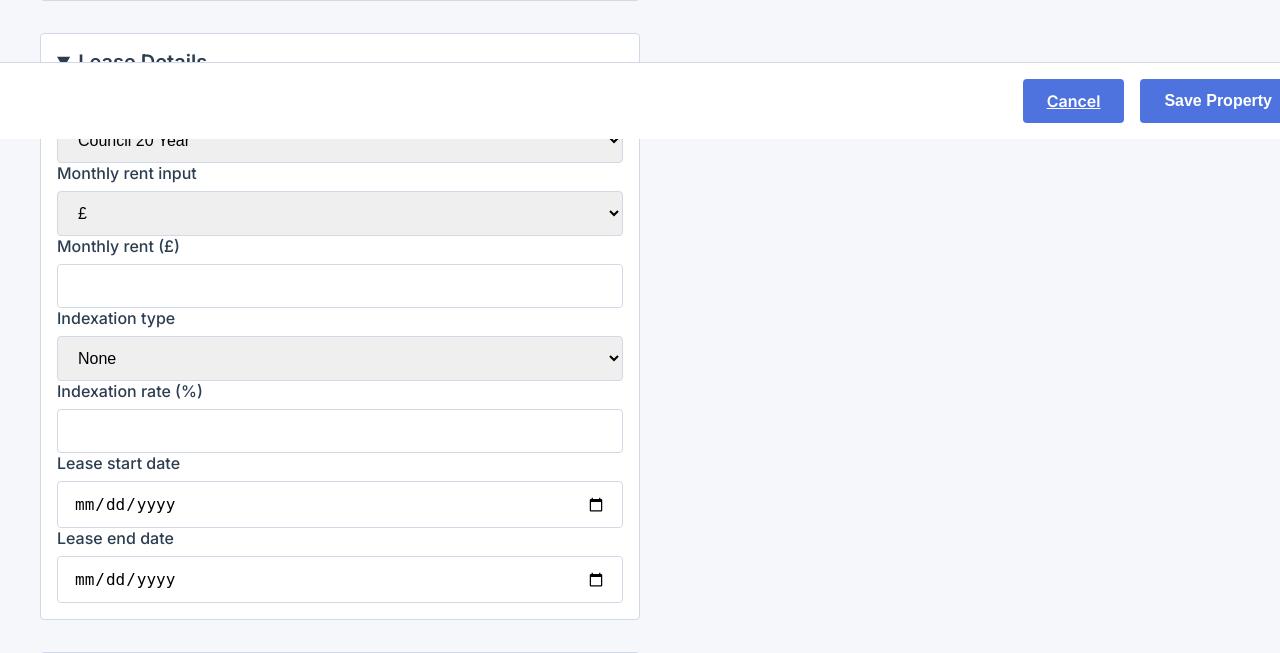
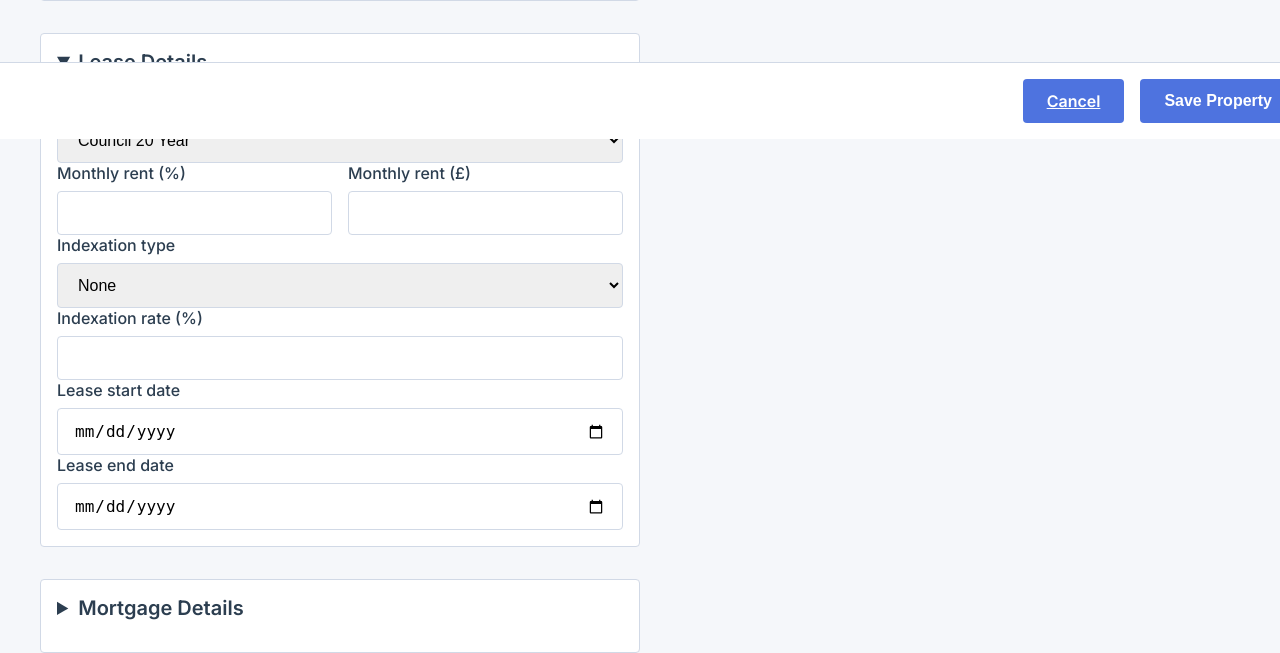
Before and after one commit to will14412/EMPIRE-APP, a FastAPI app: page /properties/add in a window 1280 px wide, after a click on "Lease Details". Shown: the part 661-1314 px from the top of the page. Run offline with FastAPI, Linux system fonts and the light colour scheme.

Commit message:
Refine rent inputs on add property form

```diff
--- a/static/css/styles.css
+++ b/static/css/styles.css
@@ -185,6 +185,15 @@ body {
   flex-direction: column;
 }
 
+.dual-input {
+  display: flex;
+  gap: 1rem;
+}
+
+.dual-input .form-group {
+  flex: 1;
+}
+
 .form-group label {
   margin-bottom: 0.5rem;
   font-weight: 500;
--- a/templates/add_property.html
+++ b/templates/add_property.html
@@ -60,16 +60,17 @@
           <option value="hmo">HMO</option>
         </select>
       </div>
+      <div class="dual-input">
         <div class="form-group">
-        <label for="rent_input_type">Monthly rent input</label>
-        <select id="rent_input_type">
-          <option value="currency">£</option>
-          <option value="percent">%</option>
-        </select>
-      </div>
-      <div class="form-group" id="rent_percent_group" style="display: none;">
           <label for="monthly_rent_percent">Monthly rent (%)</label>
-        <input type="number" id="monthly_rent_percent" step="0.01" min="0" />
+          <input
+            type="number"
+            id="monthly_rent_percent"
+            name="monthly_rent_percent"
+            step="0.01"
+            min="0"
+            required
+          />
         </div>
         <div class="form-group">
           <label for="monthly_rent">Monthly rent (£)</label>
@@ -80,7 +81,9 @@
             step="0.01"
             min="0"
             required
+            readonly
           />
+        </div>
       </div>
       <div class="form-group">
         <label for="indexation_type">Indexation type</label>
@@ -149,8 +152,6 @@
     const GET_ADDRESS_API_KEY = "MR3OmMfdukGPgl0gW_Ztxw44533"; // Replace with your API key
     const addressSelect = document.getElementById("address");
     const nameInput = document.getElementById("name");
-    const rentInputType = document.getElementById("rent_input_type");
-    const rentPercentGroup = document.getElementById("rent_percent_group");
     const rentPercentInput = document.getElementById("monthly_rent_percent");
     const monthlyRentInput = document.getElementById("monthly_rent");
     const propertyValueInput = document.getElementById("purchase_price");
@@ -203,17 +204,6 @@
       nameInput.value = firstPart;
     });
 
-    rentInputType.addEventListener("change", () => {
-      if (rentInputType.value === "percent") {
-        rentPercentGroup.style.display = "flex";
-        monthlyRentInput.readOnly = true;
-        monthlyRentInput.value = "";
-      } else {
-        rentPercentGroup.style.display = "none";
-        monthlyRentInput.readOnly = false;
-      }
-    });
-
     function updateMonthlyRent() {
       const value = parseFloat(propertyValueInput.value);
       const percent = parseFloat(rentPercentInput.value);
@@ -225,9 +215,7 @@
     }
 
     rentPercentInput.addEventListener("input", updateMonthlyRent);
-    propertyValueInput.addEventListener("input", () => {
-      if (rentInputType.value === "percent") updateMonthlyRent();
-    });
+    propertyValueInput.addEventListener("input", updateMonthlyRent);
 
     function updateLeaseEnd() {
       const startDate = new Date(leaseStartInput.value);
```
Lines whose indentation alone changed are shown as unchanged.
